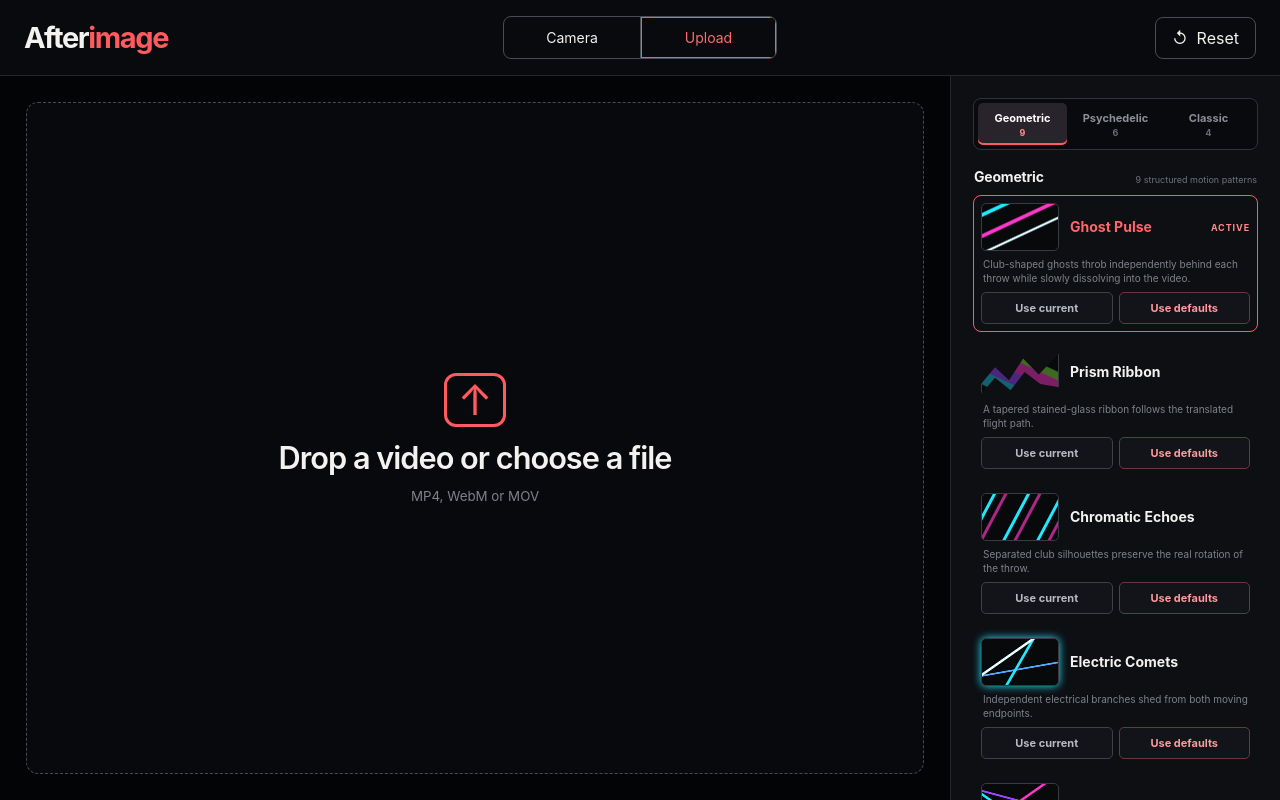
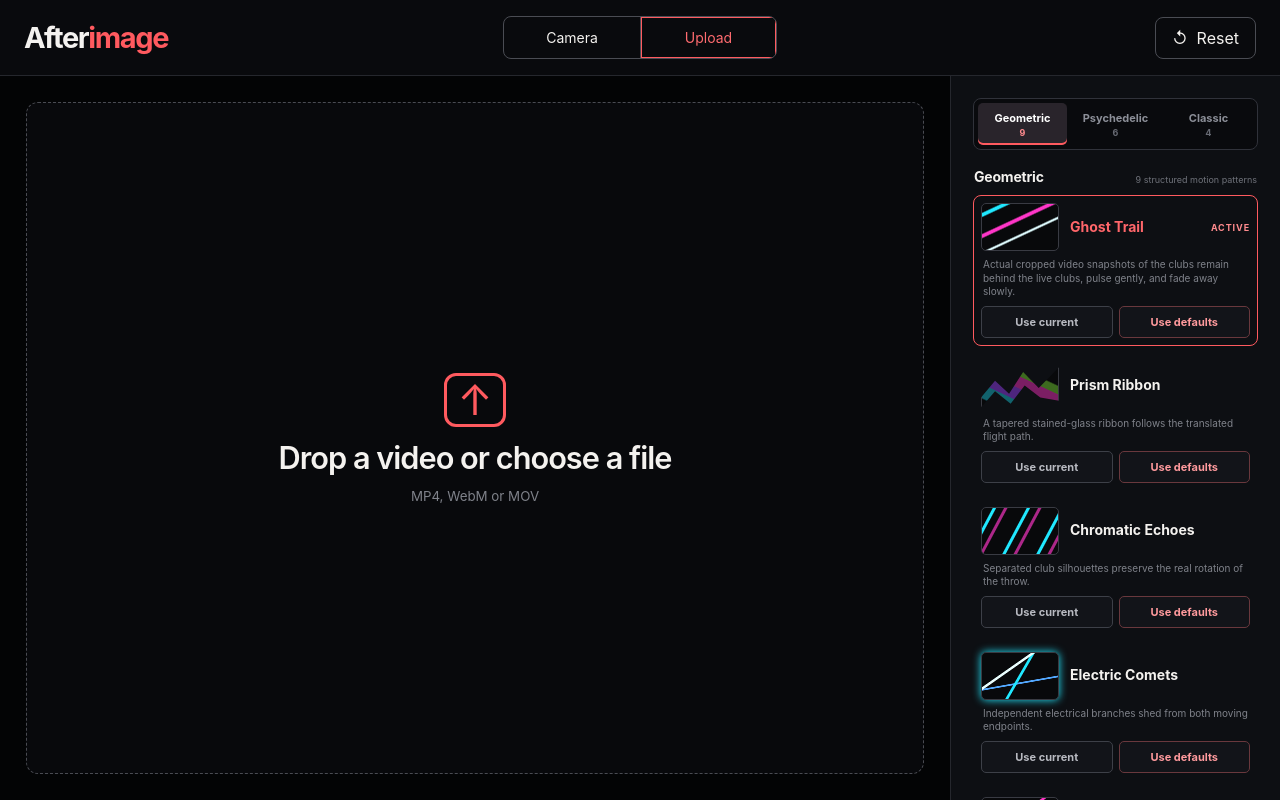
Before and after one commit to bemilbandin-ops/JUGGOZ, a React (Vite) app: page / in a window 1280 px wide. Built offline with nearby package versions, Linux system fonts and the light colour scheme.

Commit message:
Describe Ghost Trail as real club snapshots

```diff
--- a/src/pixelPoiPatterns.ts
+++ b/src/pixelPoiPatterns.ts
@@ -26,7 +26,7 @@ export type PatternPreset = {
 };
 
 export const PATTERN_PRESETS: PatternPreset[] = [
-  { id: 'neon-rails', name: 'Ghost Pulse', category: 'geometric', geometry: 'breathing club afterimages', description: 'Club-shaped ghosts throb independently behind each throw while slowly dissolving into the video.' },
+  { id: 'neon-rails', name: 'Ghost Trail', category: 'geometric', geometry: 'real club snapshot trail', description: 'Actual cropped video snapshots of the clubs remain behind the live clubs, pulse gently, and fade away slowly.' },
   { id: 'prism-ribbon', name: 'Prism Ribbon', category: 'geometric', geometry: 'open trajectory mesh', description: 'A tapered stained-glass ribbon follows the translated flight path.' },
   { id: 'chromatic-echoes', name: 'Chromatic Echoes', category: 'geometric', geometry: 'discrete pose stamps', description: 'Separated club silhouettes preserve the real rotation of the throw.' },
   { id: 'electric-comets', name: 'Electric Comets', category: 'geometric', geometry: 'endpoint particles', description: 'Independent electrical branches shed from both moving endpoints.' },
```
